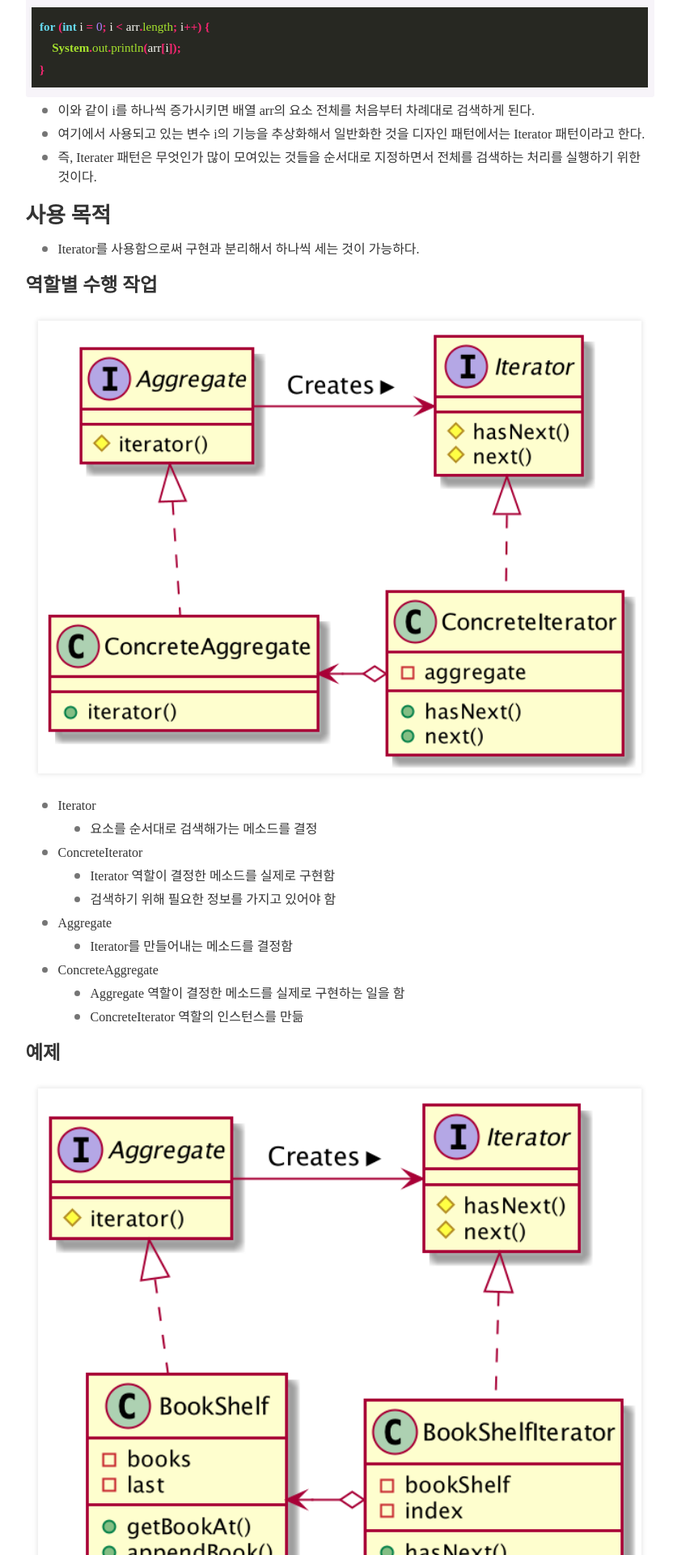
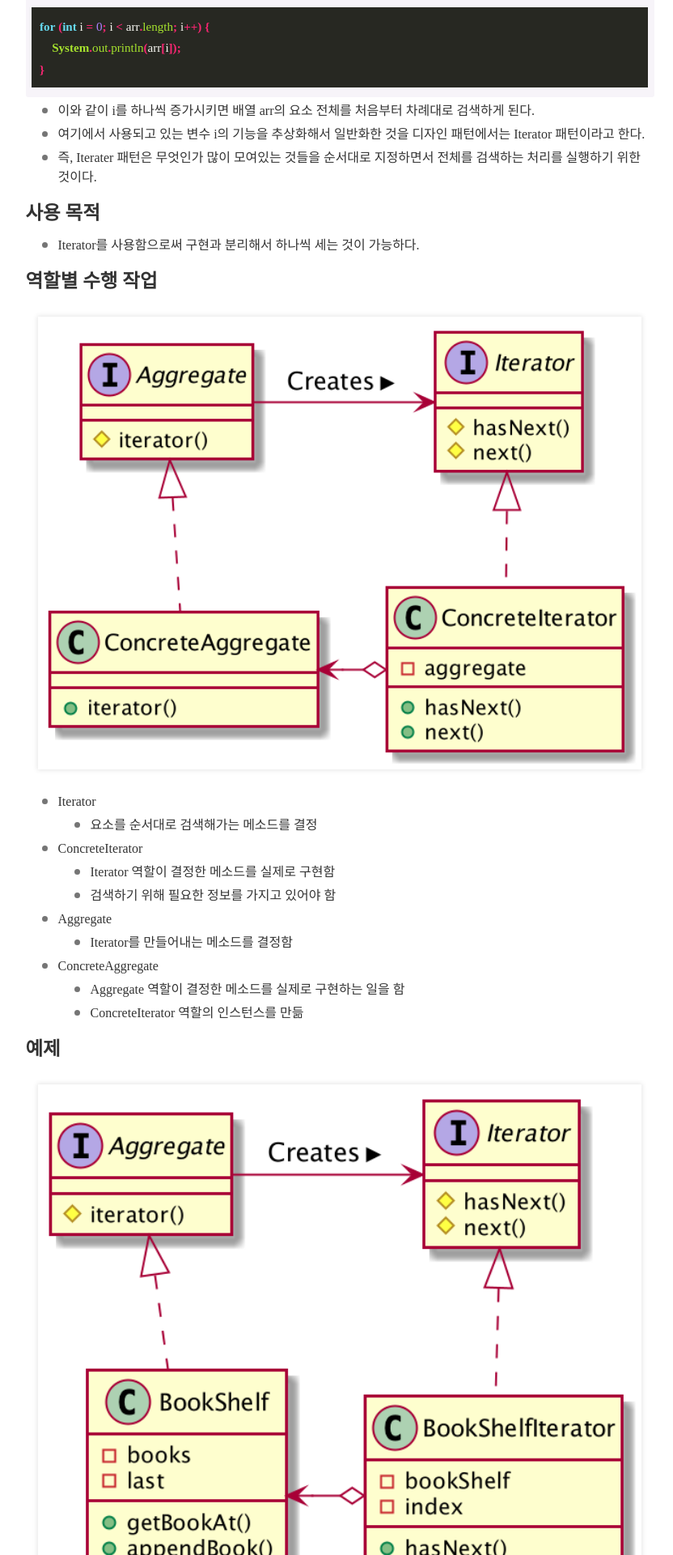
Before and after one commit to jsyang-dev/jsyang-dev.github.io, a Jekyll site: the page built from _posts/2019-12-25-design-pattern-iterator.md, in a window 1280 px wide. Shown: the part 460-2380 px from the top of the page at 81% size, without its empty margins (220-1052 px from the left). Built offline with Jekyll 4.4.1, drawn with Linux system fonts in a browser that asks for light colours; nearby versions of some CDN libraries; some web fonts are replaced; comment, search, counter and statistics services are not loaded.

```diff
--- a/_posts/2019-12-25-design-pattern-iterator.md
+++ b/_posts/2019-12-25-design-pattern-iterator.md
@@ -26,7 +26,7 @@ for (int i = 0; i < arr.length; i++) {
 * 여기에서 사용되고 있는 변수 i의 기능을 추상화해서 일반화한 것을 디자인 패턴에서는 Iterator 패턴이라고 한다.
 * 즉, Iterater 패턴은 무엇인가 많이 모여있는 것들을 순서대로 지정하면서 전체를 검색하는 처리를 실행하기 위한 것이다.
 
-## 사용 목적
+### 사용 목적
 
 * Iterator를 사용함으로써 구현과 분리해서 하나씩 세는 것이 가능하다.
 
```
